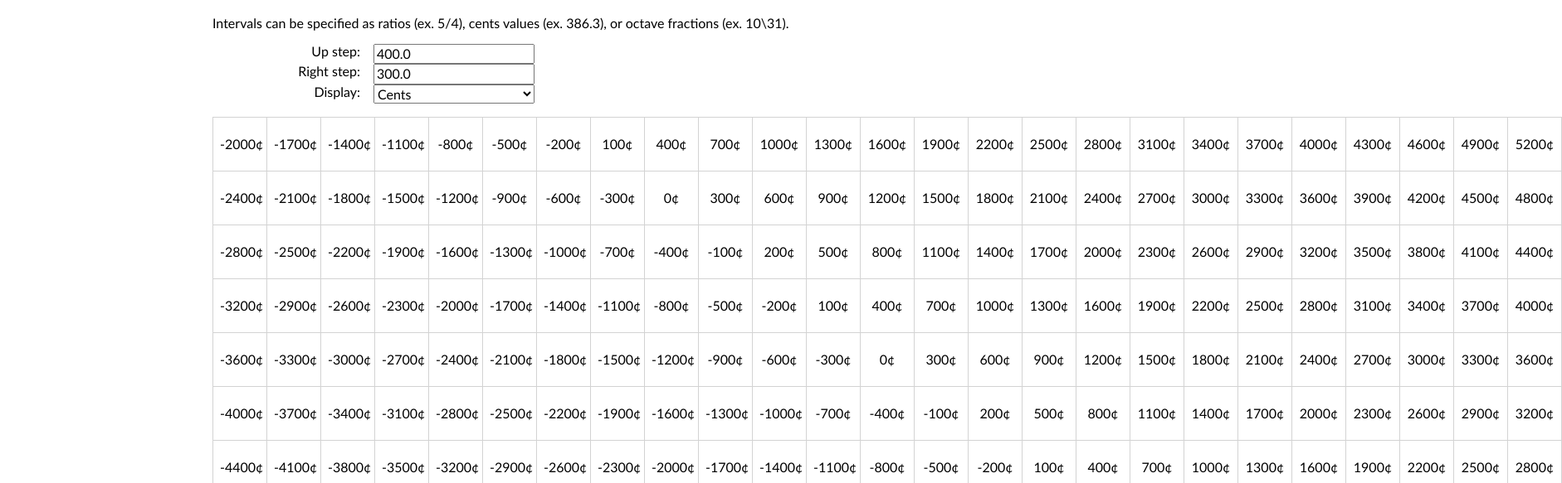
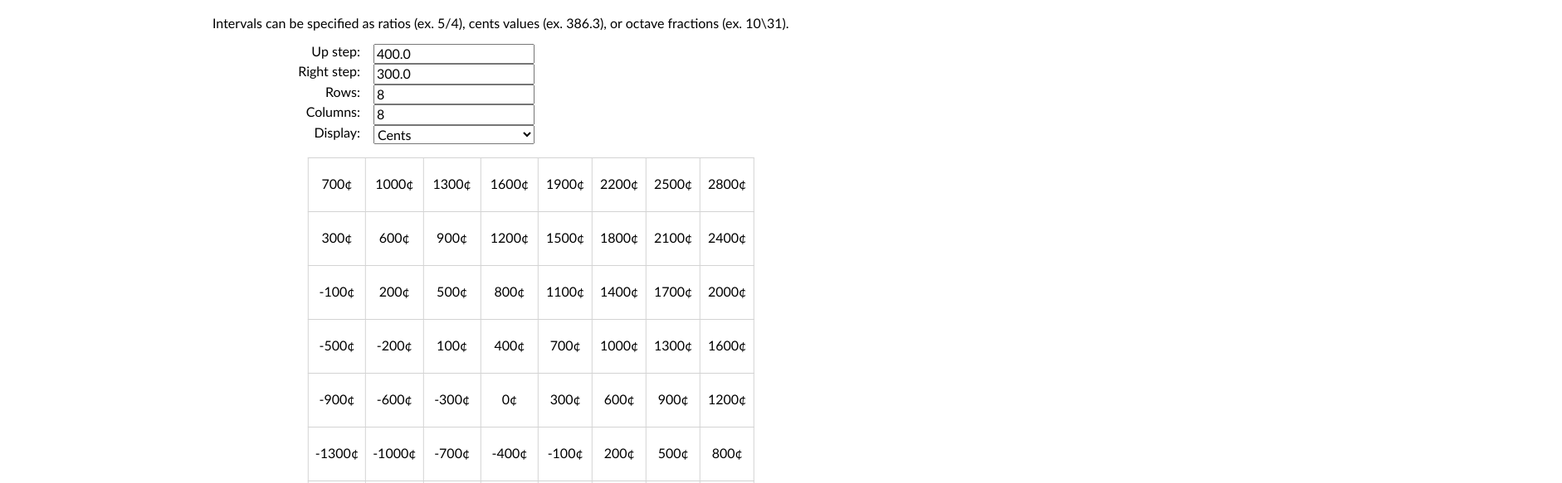
Before and after one commit to jangler/tuning, a website with bundled scripts: page src/layout-preview/index.html in a window 1280 px wide. Shown: the part 61-644 px from the top of the page at 83% size, 1882 px wide, since content can reach past the window. Built offline with nearby package versions, Linux system fonts and the light colour scheme.

Commit message:
Add grid dimension and JI controls

```diff
--- a/src/layout-preview/index.html
+++ b/src/layout-preview/index.html
@@ -27,6 +27,10 @@
             <input type="text" id="step1" value="400.0">
             <label for="step1">Right step:</label>
             <input type="text" id="step2" value="300.0">
+            <label for="rows">Rows:</label>
+            <input type="number" id="rows" value="8">
+            <label for="columns">Columns:</label>
+            <input type="number" id="columns" value="8">
             <label for="display">Display:</label>
             <select id="display">
                 <option value="cents" selected>Cents</option>
@@ -34,9 +38,15 @@
                 <option value="ji">JI approximation</option>
                 <option value="udn">Ups and downs notation</option>
             </select>
+            <label id="integerLimitLabel" ="integerLimit">Integer limit:</label>
+            <input type="number" id="integerLimit" value="16">
+            <label id="errorLimitLabel" for="errorLimit">Error limit (¢):</label>
+            <input type="number" id="errorLimit" value="15">
         </section>
         <p id="alert"></p>
-        <table class="layout"></table>
+        <div class="center">
+            <table class="layout"></table>
+        </div>
     </main>
 
     <footer>
--- a/src/layout-preview/script.ts
+++ b/src/layout-preview/script.ts
@@ -5,12 +5,16 @@ import { udn } from '../lib/udn.js';
 
 const step1Input = document.querySelector('#step1') as HTMLInputElement;
 const step2Input = document.querySelector('#step2') as HTMLInputElement;
+const rowsInput = document.querySelector('#rows') as HTMLInputElement;
+const columnsInput = document.querySelector('#columns') as HTMLInputElement;
 const displayInput = document.querySelector('#display') as HTMLSelectElement;
+const integerLimitLabel = document.querySelector('#integerLimitLabel') as HTMLLabelElement;
+const integerLimitInput = document.querySelector('#integerLimit') as HTMLInputElement;
+const errorLimitLabel = document.querySelector('#errorLimitLabel') as HTMLLabelElement;
+const errorLimitInput = document.querySelector('#errorLimit') as HTMLInputElement;
 const alert = document.getElementById('alert') as HTMLParagraphElement;
 const table = document.querySelector('table') as HTMLTableElement;
 
-// TODO: Set grid dimensions.
-// TODO: Set integer limit.
 // TODO: Set 1/1 point by clicking on cell?
 // TODO: Cell colors? Could go by primes or by UDN.
 
@@ -33,23 +37,29 @@ function integerLimitIntervals(limit: number): Map<number, string> {
     return m;
 }
 
-const intervals = integerLimitIntervals(16);
-const errorLimit = 15;
+var intervals = integerLimitIntervals(integerLimitInput.valueAsNumber);
+
+function regenIntervals() {
+    intervals = integerLimitIntervals(integerLimitInput.valueAsNumber)
+}
 
 function vectors(width: number, height: number): number[][][] {
     const rows = [];
     for (var y = 0; y < height; y++) {
         const row = [];
         for (var x = 0; x < width; x++) {
-            row.push([Math.floor(height / 2) - y, x - Math.floor(width / 2)]);
+            row.push([
+                Math.floor(height / 2) - y,
+                x - Math.floor((width - 0.5) / 2),
+            ]);
         }
         rows.push(row);
     }
     return rows;
 }
 
-function rows(step1: number, step2: number): number[][] {
-    return vectors(25, 8).map(row =>
+function makeRows(step1: number, step2: number, rows: number, columns: number): number[][] {
+    return vectors(rows, columns).map(row =>
         row.map(vector => vector[0] * step1 + vector[1] * step2));
 }
 
@@ -64,6 +74,7 @@ function getEDO(): number {
 }
 
 function ji(cents: number): string[] {
+    const errorLimit = errorLimitInput.valueAsNumber;
     return [...intervals.entries()]
         .filter(([c, _]) => Math.abs(cents - c) < errorLimit)
         .map(([_, s]) => s);
@@ -78,7 +89,7 @@ function formatCell(cents: number, display: string) {
             break;
         case 'edosteps':
             if (!Number.isNaN(edo)) text = `${Math.round(cents / (1200 / edo))}\\${edo}`;
-            else throw new Error("Can't display EDO data for non-EDO steps");
+            else throw new Error("Can't display EDO data without matching EDO steps");
             break;
         case 'ji':
             text = ji(cents).slice(0, 2).join(', ');
@@ -87,7 +98,7 @@ function formatCell(cents: number, display: string) {
             if (!Number.isNaN(edo))
                 text = udn(Math.round(cents / (1200 / edo)), edo).slice(0, 2).join(', ');
             else
-                throw new Error("Can't display EDO data for non-EDO steps");
+                throw new Error("Can't display EDO data without matching EDO steps");
             break;
     }
     return html`<td>${text}</td>`;
@@ -97,19 +108,32 @@ function formatRows(rows: number[][], display: string) {
     return html`${rows.map(row => html`<tr>${row.map(c => formatCell(c, display))}</tr>`)}`;
 }
 
+function setJIControlVisibility(visible: boolean) {
+    for (const e of [integerLimitLabel, integerLimitInput, errorLimitLabel, errorLimitInput]) {
+        if (visible) e.classList.remove('hidden');
+        else e.classList.add('hidden');
+    }
+}
+
 function updateTable() {
     try {
         const step1 = parseInterval(step1Input.value);
         const step2 = parseInterval(step2Input.value);
+        const rows = rowsInput.valueAsNumber;
+        const columns = columnsInput.valueAsNumber;
         const display = displayInput.value;
-        render(formatRows(rows(step1, step2), display), table);
+        setJIControlVisibility(display == 'ji');
+        render(formatRows(makeRows(step1, step2, rows, columns), display), table);
         alert.textContent = '';
     } catch (e) {
         if (e instanceof Error) alert.textContent = e.message;
     }
 }
 
-for (const input of [step1Input, step2Input, displayInput]) {
+integerLimitInput.addEventListener('change', regenIntervals);
+
+for (const input of [step1Input, step2Input, rowsInput, columnsInput,
+    displayInput, integerLimitInput, errorLimitInput]) {
     input.addEventListener('change', updateTable);
 }
 
--- a/src/styles.css
+++ b/src/styles.css
@@ -94,8 +94,12 @@ input[type="file"] {
 }
 
 table.layout {
+    /* center table and text */
     text-align: center;
-    width: 100%;
+    position: relative;
+    left: 50%;
+    transform: translateX(-50%);
+    width: auto;
 
     td {
         width: 3rem;
```
